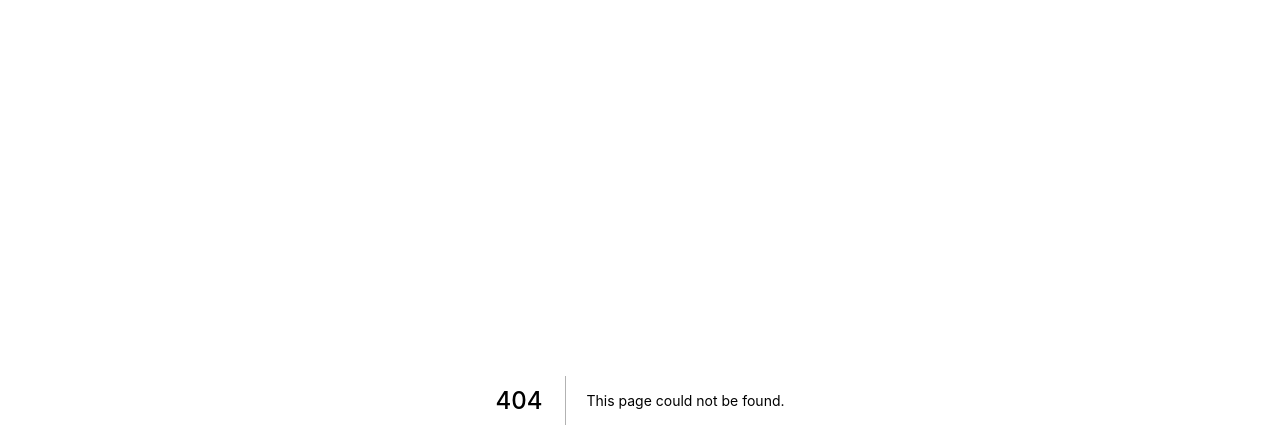
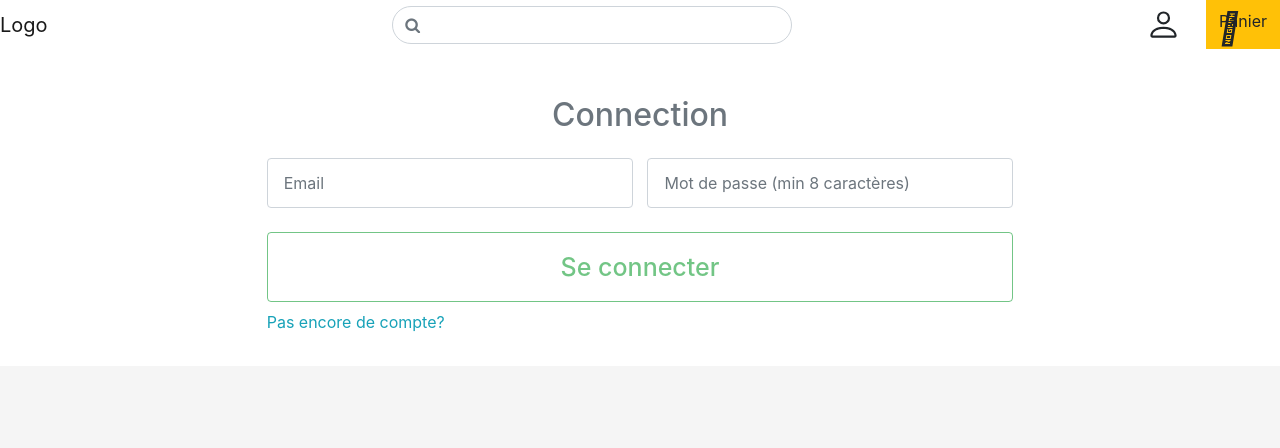
Before and after one commit to ThomasGil92/next_ecommerce, a Next.js app: page /user/login in a window 1280 px wide. Before the commit this address had no page. Shown: the top 448 px of the page. Built offline with nearby package versions, Linux system fonts and the light colour scheme.

Commit message:
user account and navbar update

```diff
--- a/components/admin/Navbar.js
+++ b/components/admin/Navbar.js
@@ -18,7 +18,7 @@ const Navbar = ({ router }) => {
       if (sessionStorage.getItem("master") || sessionStorage.getItem("admin")) {
         sessionStorage.clear();
         dispatch(clearAdmin());
-        router.push("/login");
+        router.push("/login-admin");
       }
     }
   };
--- a/components/public/PublicNavBar.js
+++ b/components/public/PublicNavBar.js
@@ -1,20 +1,36 @@
 import { useState, useEffect } from "react";
 import Link from "next/link";
-import { setCart } from "../../redux/actions";
+import {useRouter} from "next/router";
+import { setCart, setUser, clearUser } from "../../redux/actions";
 import { useSelector, useDispatch } from "react-redux";
 
 const PublicNavBar = () => {
+  const router=useRouter()
   const dispatch = useDispatch();
   const cart = useSelector((state) => state.cart);
+  const userAuth = useSelector((state) => state.user);
   const [searchTerms, setSearchTerms] = useState("");
 
   useEffect(() => {
+    dispatch(setUser());
     dispatch(setCart());
   }, [dispatch]);
 
   const handleSearch = (e) => {
     setSearchTerms(e.target.value);
   };
+
+  const logout = (e) => {
+    e.preventDefault();
+    if (process.browser) {
+      if (sessionStorage.getItem("user")) {
+        sessionStorage.clear();
+        dispatch(clearUser());
+        router.reload();
+      }
+    }
+  };
+
   return (
     <nav className="navbar navbar-expand-lg fixed-top navbar-light bg-white p-0 m-0">
       <Link href={"/"}>
@@ -67,8 +83,12 @@ const PublicNavBar = () => {
           </div>
         </form>
         <div className="d-flex">
-          <Link href="/account/user-register" passHref>
-            <div title="Me connecter" className="btn btn-white px-4 rounded-0 d-flex align-items-center">
+          {userAuth && !userAuth.token ? (
+            <Link href="/user/login" passHref>
+              <div
+                title="Me connecter"
+                className="btn btn-white px-4 rounded-0 d-flex align-items-center"
+              >
                 <svg
                   xmlns="http://www.w3.org/2000/svg"
                   width="35"
@@ -84,6 +104,50 @@ const PublicNavBar = () => {
                 </svg>
               </div>
             </Link>
+          ) : (
+            <>
+              <ul className="navbar-nav ml-auto">
+                <li className="nav-item dropdown mr-2 d-flex align-items-center">
+                  <a
+                    className="nav-link dropdown-toggle text-dark"
+                    href="#"
+                    id="navbarDropdown"
+                    role="button"
+                    data-toggle="dropdown"
+                    aria-haspopup="true"
+                    aria-expanded="false"
+                  >
+                    <i className="fas fa-user fa-2x text-dark"></i>
+                  </a>
+                  <div
+                    className="dropdown-menu  dropdown-menu-right"
+                    aria-labelledby="navbarDropdown"
+                  >
+                    {/* <Link href={`/admin/${isAuth.admin._id}`}>
+                    <a className="dropdown-item">Votre profil</a>
+                  </Link> */}
+
+                    <a className="dropdown-item" href="#">
+                      Another action
+                    </a>
+                    <div className="dropdown-divider"></div>
+                    <a className="dropdown-item" href="#">
+                      Something else here
+                    </a>
+                    <button
+                      title="Se déconnecter"
+                      className="btn btn-link text-danger dropdown-item"
+                      onClick={logout}
+                    >
+                      Déconnection
+                      <i className="fas fa-power-off"></i>
+                    </button>
+                  </div>
+                </li>
+              </ul>
+            </>
+          )}
+
           <Link href="/cart" passHref>
             <div className="btn btn-warning pb-2 pt-1 rounded-0 d-flex flex-column align-items-center">
               <div className="d-flex position-relative w-100">
--- /dev/null
+++ b/components/user/UserLoginForm.js
@@ -0,0 +1,111 @@
+import { useState } from "react";
+import axios from "axios";
+import {useRouter} from 'next/router'
+import {setUser} from "../../redux/actions"
+import {useDispatch} from 'react-redux'
+import Link from 'next/link'
+
+const UserLoginForm = () => {
+    const dispatch=useDispatch()
+    const router=useRouter()
+  const [completed, setCompleted] = useState(false);
+  const [error, setError] = useState("");
+  const [userFields, setUserFields] = useState({
+    email: "",
+    password: "",
+    buttonText: "Se connecter",
+  });
+  const { email, password, buttonText } = userFields;
+
+  const handleChange = (name) => (e) => {
+    setError("");
+    setUserFields({ ...userFields, [name]: e.target.value });
+    if (email !== "" && password !== "") {
+      setCompleted(true);
+    } else {
+      setCompleted(false);
+    }
+  };
+
+  const handleSubmit = async (e) => {
+    e.preventDefault();
+    setUserFields({ ...userFields, buttonText: "Tentative de connection" });
+    try {
+      const response = await axios.post(`/api/login/user`, {
+        email,
+        password,
+      });
+      console.log(response); // data > token / user
+      sessionStorage.setItem("user", JSON.stringify(response.data));
+      dispatch(setUser())
+      router.push("/");
+    } catch (error) {
+      console.log(error);
+      setUserFields({ ...userFields, buttonText: "Connection" });
+      setCompleted(false);
+      setError("Utilisateur introuvable ou données de connection non valides");
+    }
+  };
+
+  return (
+    <div className="row mt-5 pt-5 mx-0 text-center loginUser">
+      <div className="col-7 text-center mx-auto">
+        <h2 className="text-secondary">Connection</h2>
+        {error && error !== "" && <p className="text-danger">{error}</p>}
+        <form onSubmit={handleSubmit}>
+          <div className="form-group my-4">
+            <div className="row justify-content-between">
+              <input
+                style={{ maxWidth: "49%" }}
+                type="email"
+                name="email"
+                onChange={handleChange("email")}
+                placeholder="Email"
+                value={email}
+                className="form-control p-3"
+              />
+              <input
+                style={{ maxWidth: "49%" }}
+                type="password"
+                name="password"
+                onChange={handleChange("password")}
+                placeholder="Mot de passe (min 8 caractères)"
+                value={password}
+                className="form-control p-3"
+              />
+            </div>
+          </div>
+          <div className="form-group my-4">
+            <div className="row justify-content-between">
+              <button
+                className="btn btn-outline-success w-100"
+                title={
+                  completed
+                    ? "Me connecter"
+                    : "Veuillez remplir le formulaire entièrement"
+                }
+                style={{
+                  cursor: completed ? "pointer" : "not-allowed",
+                  minHeight: "70px",
+                  fontWeight: "500",
+                  fontSize: "25px",
+                }}
+                type="submit"
+                disabled={!completed}
+              >
+                {buttonText}
+              </button>
+              <Link href="/account/user-register" passHref>
+              <a className="nav-link text-info px-0">
+                  Pas encore de compte?
+                  </a>
+              </Link>
+            </div>
+          </div>
+        </form>
+      </div>
+    </div>
+  );
+};
+
+export default UserLoginForm;
--- /dev/null
+++ b/pages/api/login/user.js
@@ -0,0 +1,48 @@
+import dbConnect from "../../../utils/dbConnect";
+import User from "../../../models/User";
+const jwt = require("jsonwebtoken");
+
+export default async function handler(req, res) {
+  const { method } = req;
+
+  await dbConnect();
+
+  switch (method) {
+    case "POST":
+      try {
+        const { email, password } = req.body
+        User.findOne({ email }).exec((err, user) => {
+            if (err || !user) {
+                return res.status(400).json({
+                    error: 'Admin with that email does not exist. Please register.'
+                });
+            }
+            // authenticate
+            if (!user.authenticate(password)) {
+                return res.status(400).json({
+                    error: 'Email and password do not match'
+                });
+            }
+            // generate token and send to client
+            const token = jwt.sign({ _id: user._id }, process.env.JWT_SECRET, { expiresIn: '7d' });
+            const { _id, email } = user;
+
+            return res.status(200).json({
+                token,
+                user: { _id, email }
+            })
+        });
+      } catch (error) {
+        res.status(400).json({ error: error });
+      }
+      break;
+    default:
+      res.status(400).json({ success: false });
+      break;
+  }
+}
+export const config = {
+  api: {
+    externalResolver: true,
+  },
+}
--- a/pages/api/user/confirmation.js
+++ b/pages/api/user/confirmation.js
@@ -33,7 +33,7 @@ export default async function handler(req, res) {
         } = req.body.userFields;
         const user = await User.findOne({ email });
         if (user !== null) {
-          return res.status(400).json({ error: "This user already exist" });
+        return res.status(400).json({ error: "This user already exist" });
         }
         const token = jwt.sign(
           {
@@ -70,7 +70,6 @@ export default async function handler(req, res) {
             });
           });
       } catch (error) {
-          console.log(error)
         res.status(400).json({ error });
       }
       break;
--- a/pages/user/activate/[token].js
+++ b/pages/user/activate/[token].js
@@ -84,7 +84,7 @@ const ActivateAccount = () => {
         token,
       });
        console.log('account activate response', response)
-      router.push("/");
+      router.push("/user/login");
     } catch (error) {
       setState({ ...state, error: error });
     }
@@ -99,8 +99,7 @@ const ActivateAccount = () => {
           <PublicNavBar />
           <div className="d-flex align-items-center">
             <div className="col-md-6 offset-md-3 mt-5 pt-5">
-              Bienvenue {first_name} {last_name}
-              <div>{state && JSON.stringify(state)}</div>
+              <h1>Bienvenue {first_name} {last_name}</h1>
             </div>
           </div>
         </>
--- /dev/null
+++ b/pages/user/login.js
@@ -0,0 +1,13 @@
+import Layout from '../../components/Layout'
+import PublicNavBar from '../../components/public/PublicNavBar'
+import UserLoginForm from '../../components/user/UserLoginForm'
+
+const Login=()=>{
+    return (
+        <Layout>
+            <PublicNavBar/>
+            <UserLoginForm/>
+        </Layout>
+    )
+}
+export default Login
--- a/redux/actions.js
+++ b/redux/actions.js
@@ -1,4 +1,5 @@
 export const SET_ADMIN = "SET_ADMIN";
+export const SET_USER = "SET_USER";
 export const SET_CART = "SET_CART";
 
 export const setAdmin = () => (dispatch) => {
@@ -13,6 +14,16 @@ export const setAdmin = () => (dispatch) => {
       dispatch({
         type: SET_ADMIN,
         payload: JSON.parse(sessionStorage.getItem("admin")),
+      });
+    }
+  }
+};
+export const setUser = () => (dispatch) => {
+  if (process.browser) {
+    if (sessionStorage.getItem("user")) {
+      dispatch({
+        type: SET_USER,
+        payload: JSON.parse(sessionStorage.getItem("user")),
       });
     }
   }
@@ -35,3 +46,11 @@ export const clearAdmin = () => (dispatch) => {
     });
   }
 };
+export const clearUser = () => (dispatch) => {
+  if (process.browser) {
+    dispatch({
+      type: SET_USER,
+      payload: "",
+    });
+  }
+};
--- a/redux/reducers.js
+++ b/redux/reducers.js
@@ -2,8 +2,17 @@ import {combineReducers} from 'redux'
 import * as types from './actions'
 
 const initialAdminState={}
+const initialUserState={}
 const initialCartState={}
 
+const userReducer = (state = initialUserState, { type, payload }) => {
+    switch (type) {
+      case types.SET_USER:
+        return payload
+      default:
+        return state
+    }
+  }
 const adminReducer = (state = initialAdminState, { type, payload }) => {
     switch (type) {
       case types.SET_ADMIN:
@@ -23,6 +32,7 @@ const cartReducer = (state = initialCartState, { type, payload }) => {
 
 const reducers={
     admin:adminReducer,
+    user:userReducer,
     cart:cartReducer
 }
 
--- a/styles/globals.css
+++ b/styles/globals.css
@@ -28,7 +28,7 @@ a {
     rgba(9, 9, 121, 0) 70%
   );
 }
-#loginUser input{
+.loginUser input{
   height:50px;
 }
 * {
```
Also changed, not shown: components/user/UserRegisterForm.js (+42 -22 lines), pages/login-admin.js (renamed from pages/login.js). Lines whose indentation alone changed are shown as unchanged.
